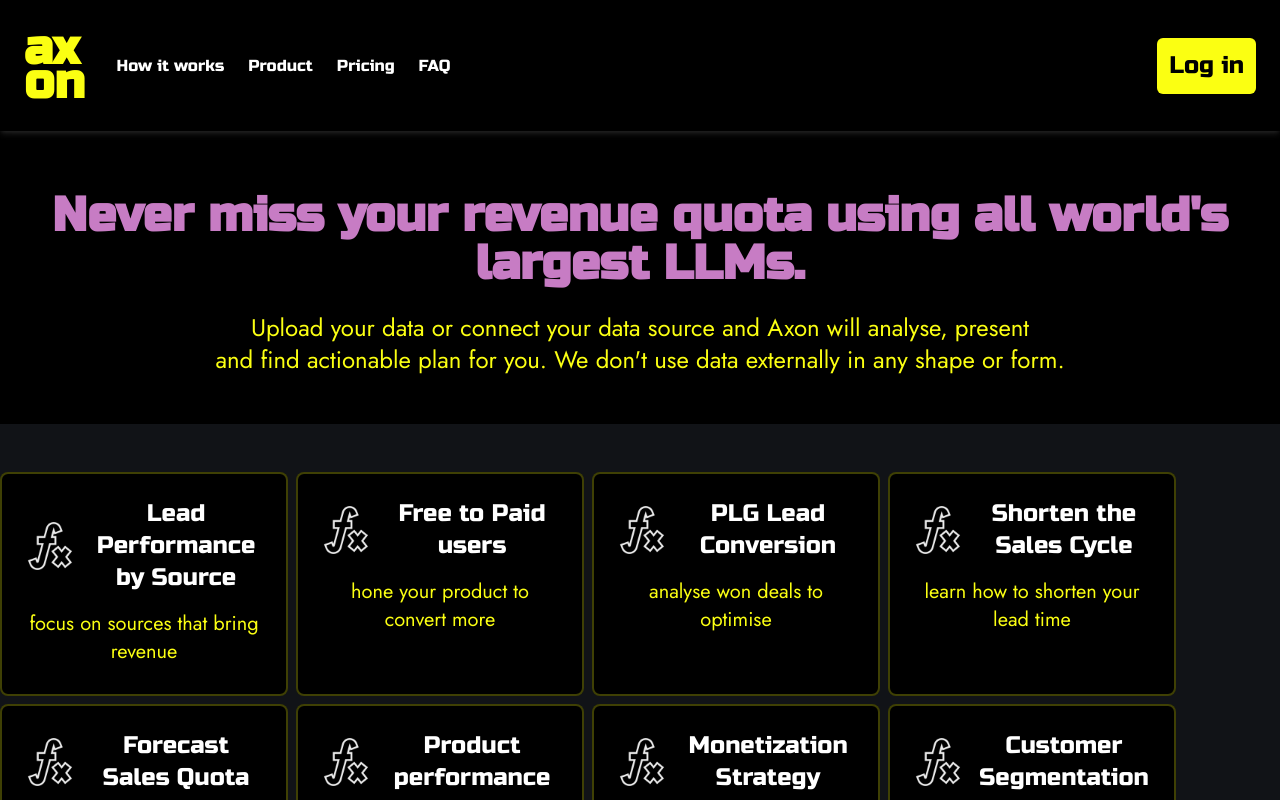
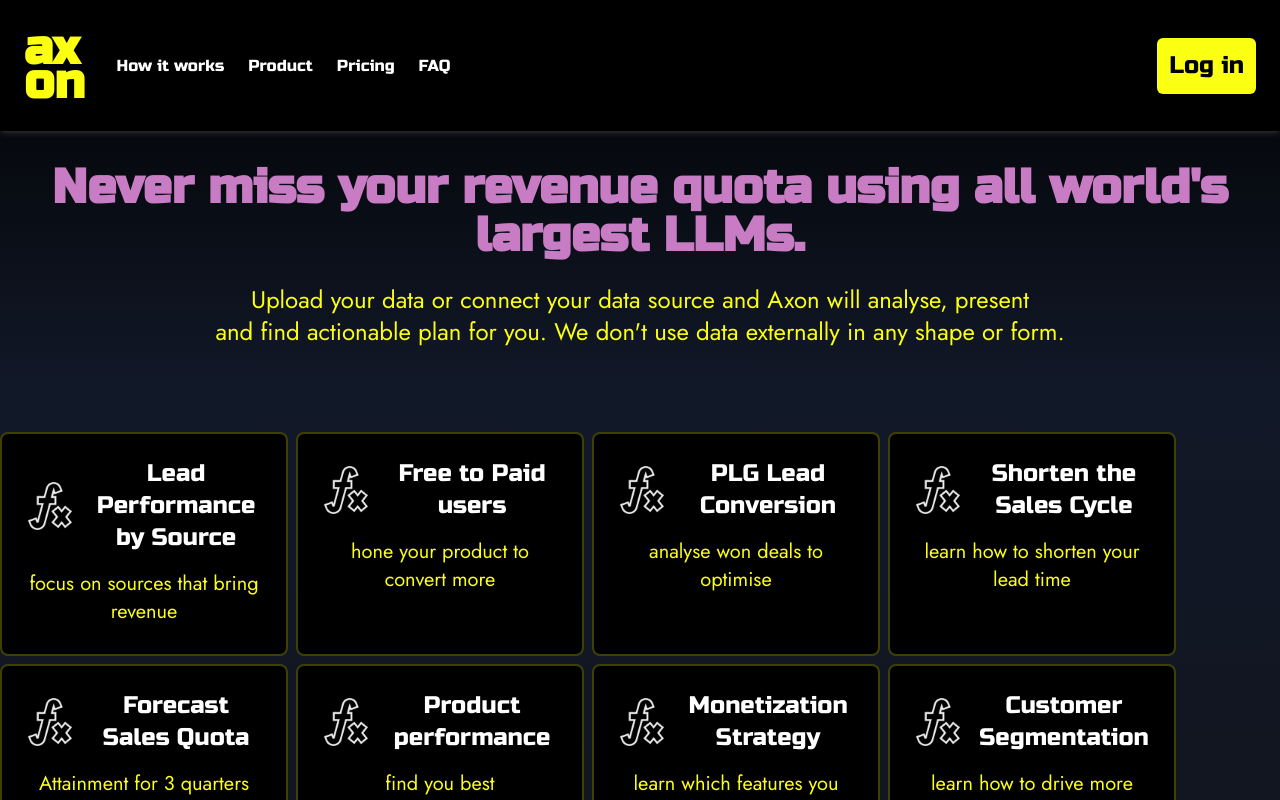
Before and after one commit to WitkowskiMichau/axon-website, a Next.js app: page / in a window 1280 px wide. Shown: the top 800 px of the page. Built offline with nearby package versions, Linux system fonts and the light colour scheme.

Commit message:
work in progress #5

```diff
--- a/src/components/sections/Hero.tsx
+++ b/src/components/sections/Hero.tsx
@@ -1,45 +1,14 @@
-import { useEffect, useRef } from 'react';
-
 const Hero = () => {
-    const heroRef = useRef<HTMLDivElement>(null);
-
-    useEffect(() => {
-        const observer = new IntersectionObserver(
-            (entries) => {
-                entries.forEach((entry) => {
-                    const target = entry.target as HTMLElement;
-                    if (entry.isIntersecting) {
-                        target.style.opacity = '1';
-                        target.classList.add('animate-fadeInUp');
-                        observer.unobserve(target);
-                    }
-                });
-            },
-            { threshold: 0.1 }
-        );
-
-        if (heroRef.current) {
-            observer.observe(heroRef.current);
-        }
-
-        return () => {
-            if (heroRef.current) {
-                observer.unobserve(heroRef.current);
-            }
-        };
-    }, []);
-
     return (
-        <div className='bg-black'>
-            <section ref={heroRef} className="container py-12 text-center mx-auto" style={{ opacity: 0, marginTop: '4rem' }}>
-                <h2 className="mt-20 text-5xl font-bold mb-6 font-russo text-90sBlue animate-colorChange">
+        <div className="bg-gradient-to-b from-black to-gray-900 h-96 flex items-center justify-center">
+            <section className="container py-12 text-center mx-auto">
+                <h2 className="mt-32 text-5xl font-bold mb-6 font-russo text-90sBlue animate-colorChange">
                     Never miss your revenue quota using all world's largest LLMs.
                 </h2>
                 <p className="text-2xl text-primaryYellow font-jost">
                     Upload your data or connect your data source and Axon will analyse, present <br />
                     and find actionable plan for you. We don't use data externally in any shape or form.
                 </p>
-                <div></div>
             </section>
         </div>
     );
--- a/src/components/sections/Tiles.tsx
+++ b/src/components/sections/Tiles.tsx
@@ -3,7 +3,7 @@ import { tiles } from "@/consts";
 
 const Tiles = () => {
     return (
-        <div className='bg-darkBlue'>
+        <div className="bg-gradient-to-b from-gray-900 to-darkBlue animate-fadeInUp">
             <section className="container py-12 text-center mx-auto">
                 <main className="flex-grow">
                     <div className="font-jost flex flex-wrap custom-gap gap-2 items-center">
```
